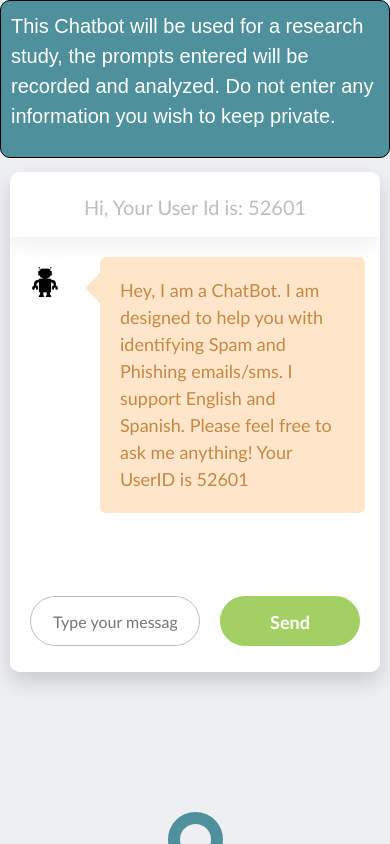
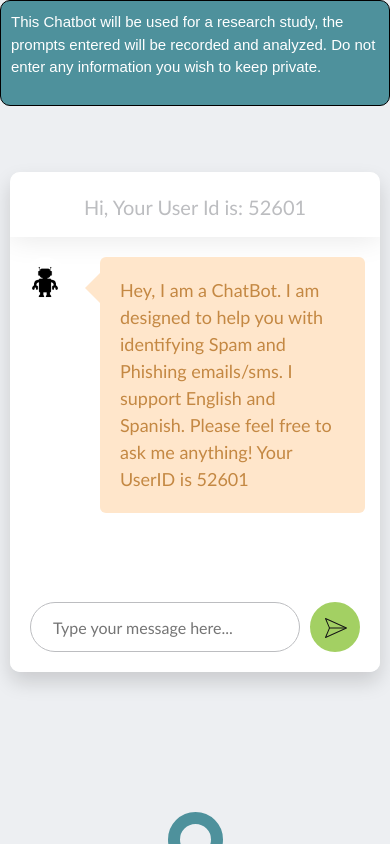
Before and after one commit to batuhantoker/Flask-OpenAI-Chatbot, a Flask app: page / in a window 390 px wide. Run offline with Flask 3, Linux system fonts and the light colour scheme; parts of the project's set-up code (start-up, migrations or seed data) failed here and were passed over; some libraries are stand-ins or nearby versions.

Commit message:
Made send button and box responsive

```diff
--- a/static/css/style.css
+++ b/static/css/style.css
@@ -194,6 +194,10 @@ body {
 }
 
 .bottom_wrapper {
+    display: flex;
+    align-items: center;
+    justify-content: space-between;
+
   position: relative;
   width: 100%;
   background-color: #fff;
@@ -201,7 +205,7 @@ body {
   position: absolute;
   bottom: 0;
 }
-.bottom_wrapper .message_input_wrapper {
+/* .bottom_wrapper .message_input_wrapper {
   display: inline-block;
   height: 50px;
   border-radius: 25px;
@@ -209,8 +213,17 @@ body {
   width: calc(100% - 160px);
   position: relative;
   padding: 0 20px;
+} */
+.bottom_wrapper .message_input_wrapper {
+    flex-grow: 1;
+    display: flex;
+    height: 50px;
+    border-radius: 25px;
+    border: 1px solid #bcbdc0;
+    padding: 0 20px;
+    margin-right: 10px;
 }
-.bottom_wrapper .message_input_wrapper .message_input {
+/* .bottom_wrapper .message_input_wrapper .message_input {
   border: none;
   height: 100%;
   box-sizing: border-box;
@@ -218,8 +231,21 @@ body {
   position: absolute;
   outline-width: 0;
   color: gray;
+} */
+.bottom_wrapper .message_input {
+    width: 100%;
+    height: 100%;
+    border: none;
+    outline: none;
+    background: none;
+    font-size: 16px;
 }
-.bottom_wrapper .send_message {
+.bottom_wrapper .send_message .text {
+    font-size: 18px;
+    font-weight: 300;
+    margin-left: 8px;
+}
+/* .bottom_wrapper .send_message {
   width: 140px;
   height: 50px;
   display: inline-block;
@@ -231,16 +257,54 @@ body {
   transition: all 0.2s linear;
   text-align: center;
   float: right;
+} */
+.bottom_wrapper .send_message {
+    width: 140px;
+    height: 50px;
+    display: flex;
+    align-items: center;
+    justify-content: center;
+    background-color: rgb(163, 208, 99);
+    color: rgb(255, 255, 255);
+    cursor: pointer;
+    text-align: center;
+    float: right;
+    border-radius: 50px;
+    border-width: 2px;
+    border-style: solid;
+    border-color: rgb(163, 208, 99);
+    transition: 0.2s linear;
 }
+
 .bottom_wrapper .send_message:hover {
   color: #a3d063;
   background-color: #fff;
 }
-.bottom_wrapper .send_message .text {
+/* .bottom_wrapper .send_message .text {
   font-size: 18px;
   font-weight: 300;
   display: inline-block;
   line-height: 48px;
+} */
+.bottom_wrapper .send_message .text {
+    font-size: 18px;
+    font-weight: 300;
+    line-height: 48px;
+    margin-left: 8px;
+}
+.bottom_wrapper .send_message .icon img {
+    height: 24px;
+    width: 24px;
+}
+/* Media query for small screens */
+@media (max-width: 600px) {
+    .bottom_wrapper .send_message .text {
+        display: none;
+    }
+
+    .bottom_wrapper .send_message {
+        width: 50px;
+    }
 }
 
 .message_template {
--- a/templates/index.html
+++ b/templates/index.html
@@ -13,7 +13,7 @@
 
 <body>
 <div class="container" style="border: 1px solid black; border-radius: 10px; padding: 10px; background-color: #4e919c; margin: auto;">
-    <p style="font-family: Arial; color: white;font-size: 20px">
+    <p style="font-family: Arial; color: white;font-size: 15px">
 	  This Chatbot will be used for a research study, the prompts entered will be recorded and analyzed. Do not enter any information you wish to keep private.
     </p>
 </div>
@@ -29,7 +29,9 @@
         </div>
 
         <div class="send_message">
-            <div class="icon"></div>
+            <div class="icon">
+                <img src="{{ url_for('static', filename='images/logos/send_icon.svg') }}" alt="Send Icon">
+            </div>
             <div class="text"><b><strong>Send</strong></b></div>
         </div>
         <!--
```
Also changed, not shown: static/images/logos/send_icon.svg (added).
